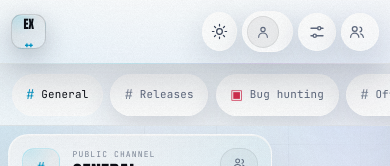
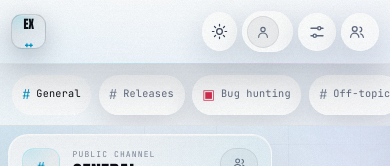
Before and after one commit to PandeyJI-9/Extreme-plus-Web, a plain HTML site: page community.html in a window 390 px wide. Shown: the top 166 px of the page. Drawn offline with Linux system fonts and the light colour scheme; no server answers.

Commit message:
Polish light glass and mobile tab sizing

```diff
--- a/assets/css/glass-v2.css
+++ b/assets/css/glass-v2.css
@@ -426,10 +426,10 @@ html[data-theme="light"] .dock-lens {
 }
 
 .community-page .community-mobile-tab {
-  min-height: 42px;
-  padding: 0.45rem 0.85rem;
-  gap: 0.42rem;
-  font-size: 0.68rem;
+  min-height: 40px;
+  padding: 0.4rem 0.6rem;
+  gap: 0.36rem;
+  font-size: 0.64rem;
   -webkit-appearance: none;
   appearance: none;
 }
```
